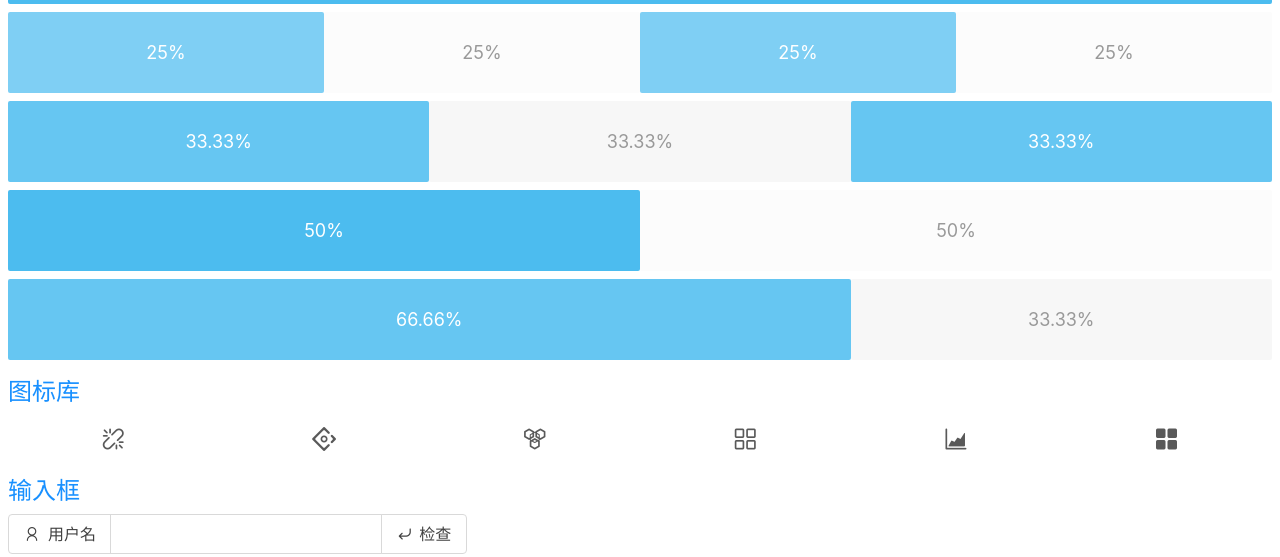
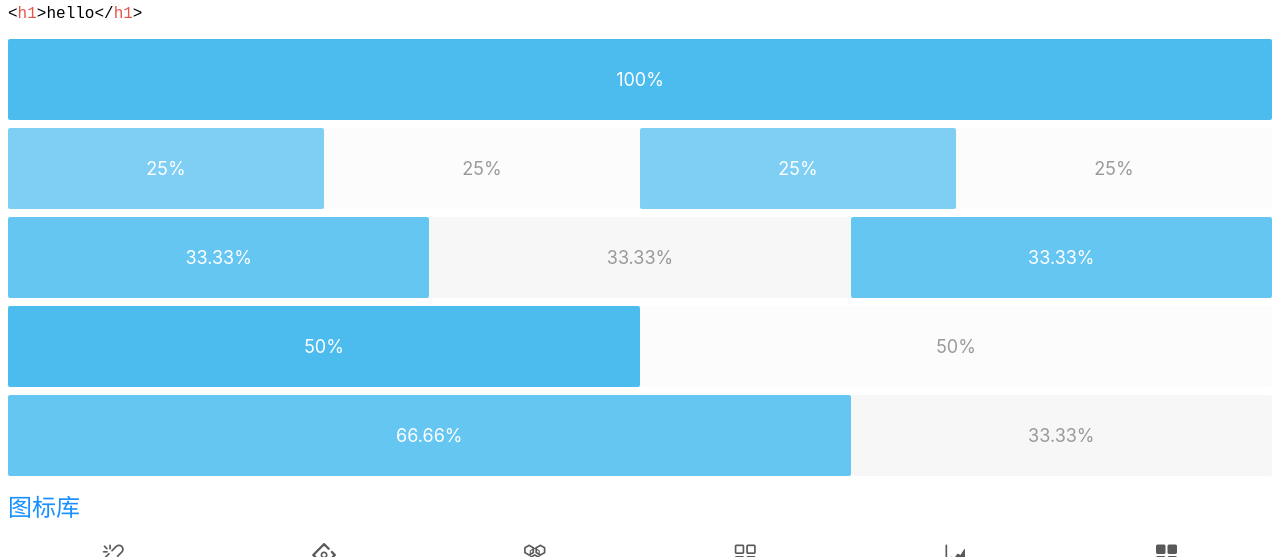
Before and after one commit to AshenOneOrz/bigsea.ui, a website: page index.html in a window 1280 px wide. Shown: the part 543-1100 px from the top of the page. Drawn offline with Linux system fonts and the light colour scheme.

Commit message:
markdown

```diff
--- /dev/null
+++ b/_ku/atom-one-light.min.css
@@ -0,0 +1 @@
+.hljs{display:block;overflow-x:auto;padding:0.5em;color:#383a42;background:#fafafa}.hljs-comment,.hljs-quote{color:#a0a1a7;font-style:italic}.hljs-doctag,.hljs-keyword,.hljs-formula{color:#a626a4}.hljs-section,.hljs-name,.hljs-selector-tag,.hljs-deletion,.hljs-subst{color:#e45649}.hljs-literal{color:#0184bb}.hljs-string,.hljs-regexp,.hljs-addition,.hljs-attribute,.hljs-meta-string{color:#50a14f}.hljs-built_in,.hljs-class .hljs-title{color:#c18401}.hljs-attr,.hljs-variable,.hljs-template-variable,.hljs-type,.hljs-selector-class,.hljs-selector-attr,.hljs-selector-pseudo,.hljs-number{color:#986801}.hljs-symbol,.hljs-bullet,.hljs-link,.hljs-meta,.hljs-selector-id,.hljs-title{color:#4078f2}.hljs-emphasis{font-style:italic}.hljs-strong{font-weight:bold}.hljs-link{text-decoration:underline}
--- a/index.html
+++ b/index.html
@@ -1,4 +1,4 @@
-<h2 style="text-align:center">展示页面</h2><!DOCTYPE html><html><head><meta charset="utf-8"><title>100% 自主化 UI</title><meta name="viewport" content="width=device-width, initial-scale=1, maximum-scale=1, user-scalable=no"><!-- css --><link href="css/animate.css" rel="stylesheet"><link href="css/breadcrumb.css" rel="stylesheet"><link href="css/btn.css" rel="stylesheet"><link href="css/checkbox.css" rel="stylesheet"><link href="css/confirm.css" rel="stylesheet"><link href="css/date.css" rel="stylesheet"><link href="css/grids.css" rel="stylesheet"><link href="css/group.css" rel="stylesheet"><link href="css/icon.css" rel="stylesheet"><link href="css/input.css" rel="stylesheet"><link href="css/pagination.css" rel="stylesheet"><link href="css/public.css" rel="stylesheet"><link href="css/radio.css" rel="stylesheet"><link href="css/steps.css" rel="stylesheet"><link href="css/table.css" rel="stylesheet"><link href="css/tooltip.css" rel="stylesheet"><link href="css/upload.css" rel="stylesheet"><style>
+<h2 style="text-align:center">展示页面</h2><!DOCTYPE html><html><head><meta charset="utf-8"><title>100% 自主化 UI</title><meta name="viewport" content="width=device-width, initial-scale=1, maximum-scale=1, user-scalable=no"><link rel="stylesheet" href="_ku/atom-one-light.min.css"><!-- css --><link href="css/animate.css" rel="stylesheet"><link href="css/breadcrumb.css" rel="stylesheet"><link href="css/btn.css" rel="stylesheet"><link href="css/checkbox.css" rel="stylesheet"><link href="css/confirm.css" rel="stylesheet"><link href="css/date.css" rel="stylesheet"><link href="css/grids.css" rel="stylesheet"><link href="css/group.css" rel="stylesheet"><link href="css/icon.css" rel="stylesheet"><link href="css/input.css" rel="stylesheet"><link href="css/pagination.css" rel="stylesheet"><link href="css/public.css" rel="stylesheet"><link href="css/radio.css" rel="stylesheet"><link href="css/steps.css" rel="stylesheet"><link href="css/table.css" rel="stylesheet"><link href="css/tooltip.css" rel="stylesheet"><link href="css/upload.css" rel="stylesheet"><style>
         div[name |= "demo"] > * {
             margin: .25rem 0;
         }
--- a/vip/Bigsea.js
+++ b/vip/Bigsea.js
@@ -74,4 +74,5 @@
       'sub',
       'sup',
     ]);
+    Sea('.grid-demo').prepend(md.render(`# 栅格系统\n \`\`\`html\n<h1>hello</h1>\n\`\`\``))
 })()
```
Also changed, not shown: _node/index.html (+1 -0 lines).
